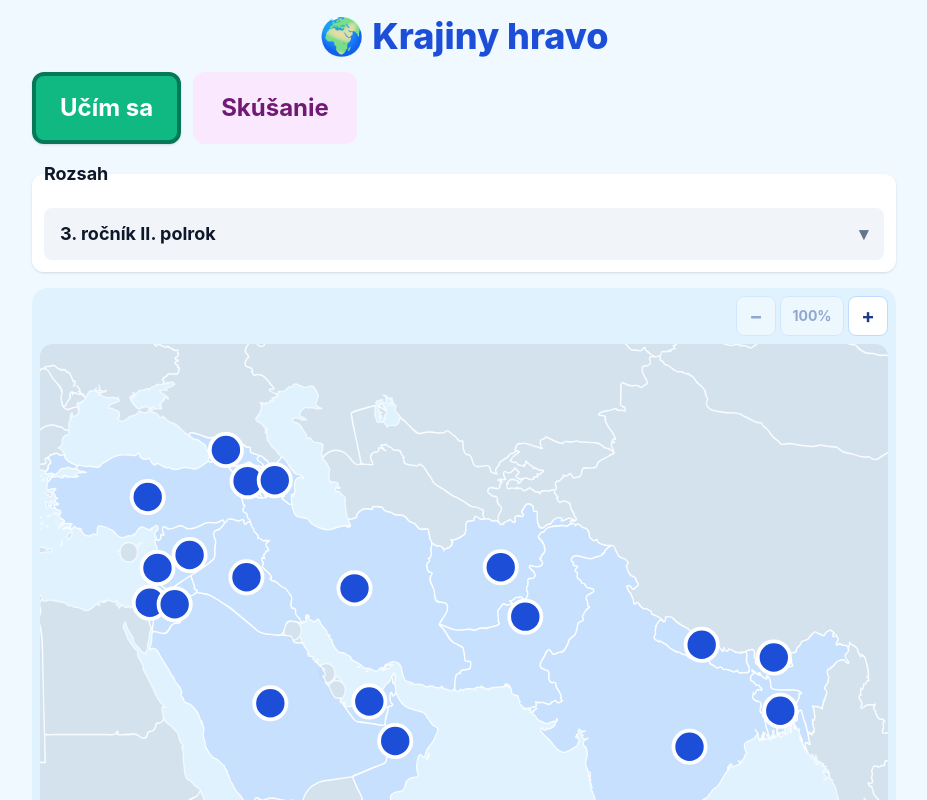
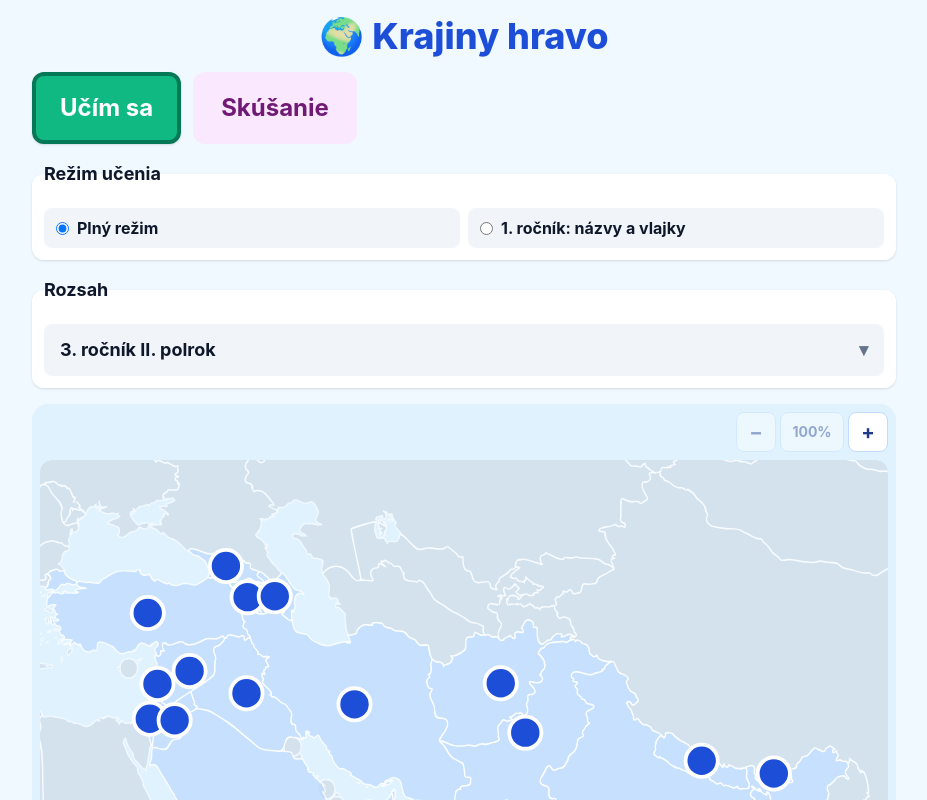
Before and after one commit to matejbudzel/krajiny, a React (Vite) app: page / in a window 1280 px wide. Shown: the top 800 px of the page, without its empty margins (176-1103 px from the left). Built offline with nearby package versions, Linux system fonts and the light colour scheme.

Commit message:
simplified mode

```diff
--- a/src/App.tsx
+++ b/src/App.tsx
@@ -7,7 +7,11 @@ import {
 } from './data/countries';
 import { FlagView } from './components/FlagView';
 import { MapView } from './components/MapView';
-import { generateQuestion, type Question } from './utils/questions';
+import {
+  generateQuestion,
+  type Question,
+  type QuestionMode,
+} from './utils/questions';
 import { loadScore, saveScore, type Score } from './utils/storage';
 
 const defaultScopes: CountryScope[] = ['grade3-h2'];
@@ -17,6 +21,7 @@ const defaultCountries = countries.filter((country) =>
 
 const App = () => {
   const [mode, setMode] = useState<'learn' | 'quiz'>('learn');
+  const [questionMode, setQuestionMode] = useState<QuestionMode>('full');
   const [selectedScopes, setSelectedScopes] =
     useState<CountryScope[]>(defaultScopes);
   const [selected, setSelected] = useState<Country | null>(null);
@@ -50,8 +55,8 @@ const App = () => {
     setSelected(null);
     setSelectedAnswer(null);
     setResult('');
-    setQuestion(generateQuestion(undefined, filteredCountries));
-  }, [filteredCountries]);
+    setQuestion(generateQuestion(undefined, filteredCountries, questionMode));
+  }, [filteredCountries, questionMode]);
 
   const answer = (value: string) => {
     if (selectedAnswer) return;
@@ -72,7 +77,9 @@ const App = () => {
       score.mistakes.length > 0 && Math.random() < 0.6
         ? score.mistakes[Math.floor(Math.random() * score.mistakes.length)]
         : undefined;
-    setQuestion(generateQuestion(targetMistake, filteredCountries));
+    setQuestion(
+      generateQuestion(targetMistake, filteredCountries, questionMode),
+    );
     setResult('');
     setSelectedAnswer(null);
   };
@@ -82,7 +89,7 @@ const App = () => {
     setSelected(null);
     setSelectedAnswer(null);
     setResult('');
-    setQuestion(generateQuestion(undefined, filteredCountries));
+    setQuestion(generateQuestion(undefined, filteredCountries, questionMode));
   };
 
   const toggleAllScopes = () => {
@@ -103,6 +110,7 @@ const App = () => {
 
   const learnActive = mode === 'learn';
   const quizActive = mode === 'quiz';
+  const simpleQuestions = questionMode === 'simple';
 
   return (
     <main className="mx-auto max-w-4xl p-4 text-slate-900">
@@ -133,6 +141,29 @@ const App = () => {
           </button>
         )}
       </div>
+      <fieldset className="mb-4 rounded-xl bg-white p-3 shadow">
+        <legend className="mb-2 text-lg font-bold">Režim učenia</legend>
+        <div className="grid gap-2 sm:grid-cols-2">
+          <label className="flex items-center gap-2 rounded-lg bg-slate-100 px-3 py-2 font-bold">
+            <input
+              type="radio"
+              name="question-mode"
+              checked={!simpleQuestions}
+              onChange={() => setQuestionMode('full')}
+            />
+            Plný režim
+          </label>
+          <label className="flex items-center gap-2 rounded-lg bg-slate-100 px-3 py-2 font-bold">
+            <input
+              type="radio"
+              name="question-mode"
+              checked={simpleQuestions}
+              onChange={() => setQuestionMode('simple')}
+            />
+            1. ročník: názvy a vlajky
+          </label>
+        </div>
+      </fieldset>
       <fieldset className="mb-4 rounded-xl bg-white p-3 shadow">
         <legend className="mb-2 text-lg font-bold">Rozsah</legend>
         <details className="relative">
@@ -185,7 +216,9 @@ const App = () => {
             <div className="mt-4 rounded-2xl bg-white p-4 shadow">
               <FlagView country={selected} />
               <p className="text-2xl font-bold">{selected.name}</p>
-              <p className="text-xl">Hlavné mesto: {selected.capital}</p>
+              {!simpleQuestions && (
+                <p className="text-xl">Hlavné mesto: {selected.capital}</p>
+              )}
             </div>
           )}
         </section>
--- a/src/utils/questions.ts
+++ b/src/utils/questions.ts
@@ -16,6 +16,8 @@ export type Question = {
   feedbackAnswer: string;
 };
 
+export type QuestionMode = 'full' | 'simple';
+
 const wrongCountries = (
   country: Country,
   sourceCountries: Country[],
@@ -24,22 +26,24 @@ const wrongCountries = (
 export const generateQuestion = (
   preferredCountryId?: string,
   sourceCountries: Country[] = countries,
+  mode: QuestionMode = 'full',
 ): Question => {
   const preferred = preferredCountryId
     ? sourceCountries.find((c) => c.id === preferredCountryId)
     : undefined;
   const country = preferred ?? pickN(sourceCountries, 1)[0];
-  const type = pickN(
-    [
+  const questionTypes: Question['type'][] =
+    mode === 'simple'
+      ? ['flag-country', 'country-flag']
+      : [
           'flag-country',
           'country-flag',
           'map-country',
           'country-map-click',
           'capital-country',
           'country-capital',
-    ],
-    1,
-  )[0] as Question['type'];
+        ];
+  const type = pickN(questionTypes, 1)[0];
   const wrong = pickN(wrongCountries(country, sourceCountries), 2);
 
   if (type === 'country-map-click') {
```
Also changed, not shown: 1 other file (tests, documents, lock files or other folders). Lines whose indentation alone changed are shown as unchanged.
